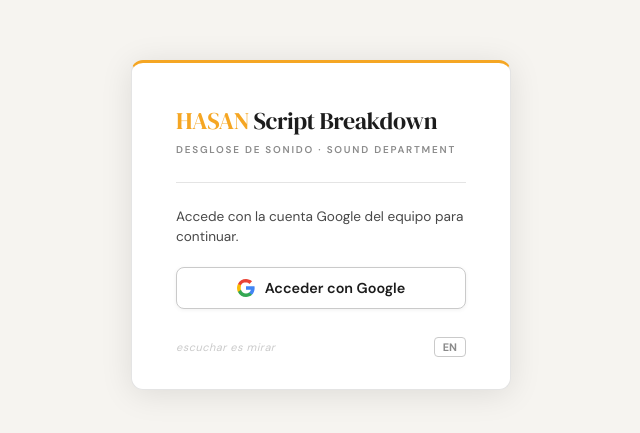
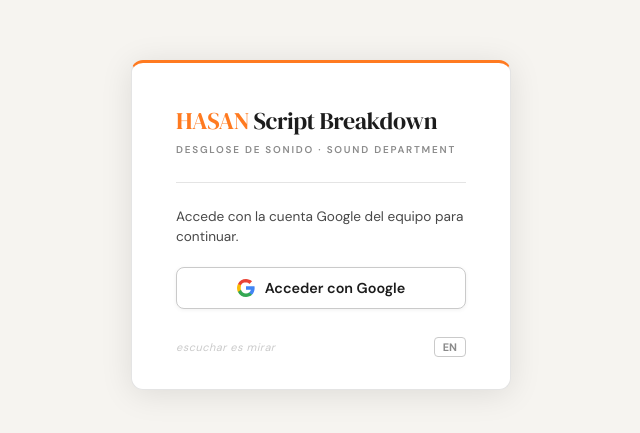
Before and after one commit to cgonzalezcortes1-coder/script-to-breakdown, a React (Vite) app: page / in a window 1280 px wide. Shown: the part 175-608 px from the top of the page, without its empty margins (319-959 px from the left). Built offline with nearby package versions, Linux system fonts and the light colour scheme; no server answers.

Commit message:
Nuevos colores

```diff
--- a/src/App.css
+++ b/src/App.css
@@ -9,10 +9,10 @@
 
 :root {
   /* HASAN palette */
-  --orange:        #F5A623;
-  --orange-d:      #D9880A;
-  --orange-pale:   #FEF5E7;
-  --orange-border: #FADEA0;
+  --orange:        #ff7a20;
+  --orange-d:      #b4580e;
+  --orange-pale:   #fef0e7;
+  --orange-border: #ff8403;
 
   --g900: #1C1C1C;
   --g700: #484848;
--- a/src/components/PasswordGate.jsx
+++ b/src/components/PasswordGate.jsx
@@ -122,7 +122,7 @@
   },
   card: {
     background: '#FFFFFF', border: '1px solid #E4E4E4',
-    borderTop: '3px solid #F5A623', borderRadius: '12px',
+    borderTop: '3px solid #ff7a20', borderRadius: '12px',
     padding: '40px 44px 32px', width: '100%', maxWidth: '380px',
     boxShadow: '0 4px 32px rgba(0,0,0,0.10)',
     display: 'flex', flexDirection: 'column',
@@ -132,7 +132,7 @@
     fontFamily: "'DM Serif Display', serif", fontSize: '1.5rem',
     fontWeight: 400, color: '#1C1C1C', letterSpacing: '-0.02em',
   },
-  brandOrange: { color: '#F5A623' },
+  brandOrange: { color: '#ff7a20' },
   brandSub: {
     fontSize: '0.62rem', fontWeight: 600, color: '#8A8A8A',
     textTransform: 'uppercase', letterSpacing: '0.18em',
```
